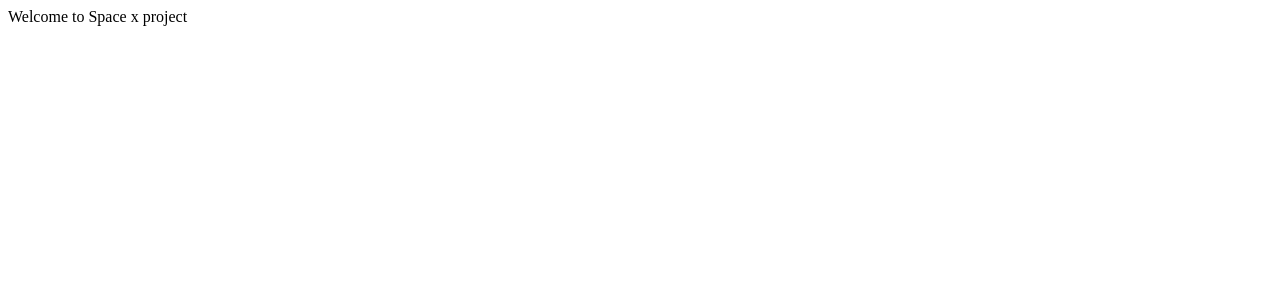
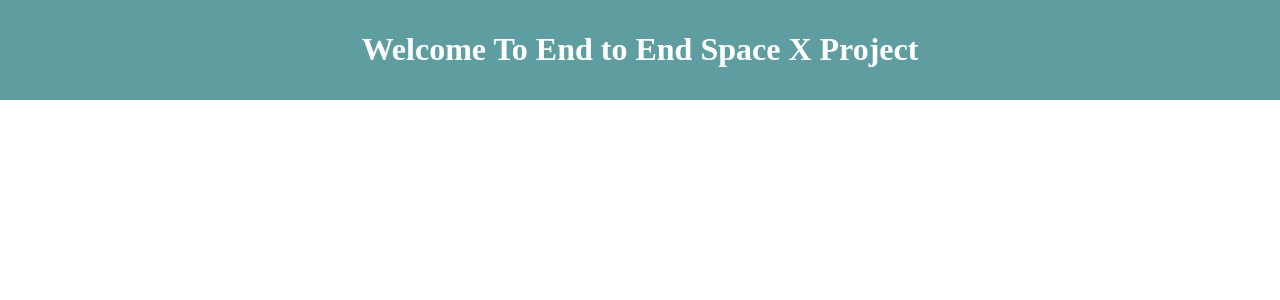
Before and after one commit to venkatareddych/space-x, a React (Create React App) app: page / in a window 1280 px wide. Shown: the top 300 px of the page. Built offline with nearby package versions, Linux system fonts and the light colour scheme.

Commit message:
added headers and styles

```diff
--- a/src/App.jsx
+++ b/src/App.jsx
@@ -1,9 +1,11 @@
 import React from 'react';
+import Header from './Components/Header/Header';
+import './style.css';
 
 function App() {
   return (
     <div className="App">
-      Welcome to Space x project
+      <Header/>
     </div>
   );
 }
--- /dev/null
+++ b/src/Components/Header/Header.jsx
@@ -0,0 +1,12 @@
+import React from 'react';
+import './style.css';
+
+export default class Header extends React.Component {
+    render() {
+        return (
+            <div className="header">
+                <h1>Welcome To End to End Space X Project</h1>
+            </div>
+        )
+    }
+}
--- /dev/null
+++ b/src/Components/Header/style.css
@@ -0,0 +1,8 @@
+.header{
+    background: cadetblue;
+    text-align: center;
+    padding: 10px;
+}
+h1{
+    color: white;
+}
--- /dev/null
+++ b/src/style.css
@@ -0,0 +1,3 @@
+body{
+    margin: 0px;
+}
```
